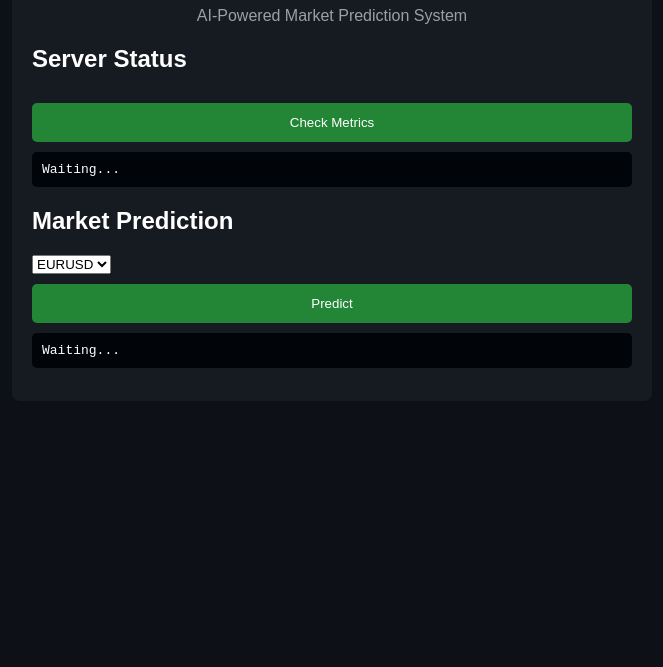
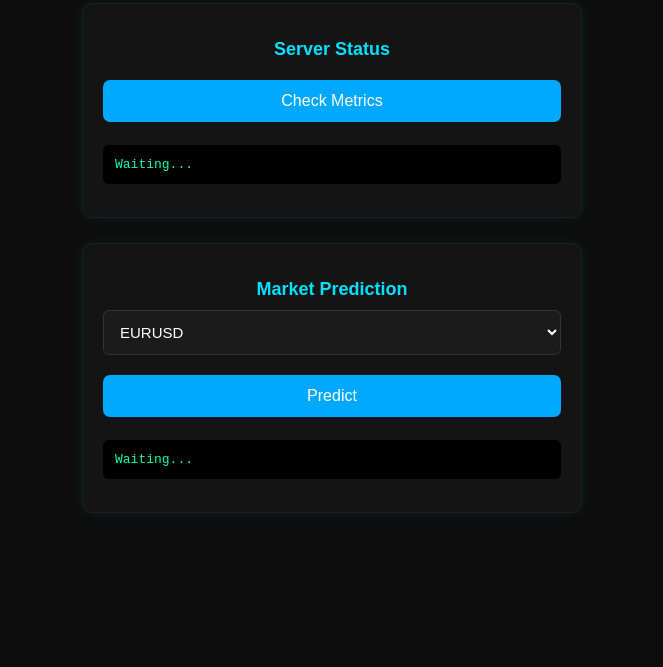
Before and after one commit to daveok16-arch/SilverCoin-ai, a plain HTML site: page index.html in a window 1280 px wide. Shown: the part 133-800 px from the top of the page, without its empty margins (308-971 px from the left). Drawn offline with Linux system fonts and the light colour scheme.

Commit message:
Add files via upload

```diff
--- a/script.js
+++ b/script.js
@@ -1,4 +1,5 @@
-const API_BASE = "https://drunk-votes-military-genetics.trycloudflare.com";
+// Replace this with your new tunnel URL
+const API_BASE = "https://surrounding-permitted-prepare-poor.trycloudflare.com";
 
 async function checkMetrics() {
     const output = document.getElementById("metrics-output");
@@ -9,7 +10,7 @@ async function checkMetrics() {
         const data = await res.json();
         output.innerHTML = JSON.stringify(data, null, 2);
     } catch (e) {
-        output.innerHTML = "Error connecting to backend.";
+        output.innerHTML = "❌ Error: Cannot reach backend.";
     }
 }
 
@@ -23,6 +24,6 @@ async function predict() {
         const data = await res.json();
         output.innerHTML = JSON.stringify(data, null, 2);
     } catch (e) {
-        output.innerHTML = "Error connecting to backend.";
+        output.innerHTML = "❌ Error: Cannot reach backend.";
     }
 }
--- a/style.css
+++ b/style.css
@@ -1,48 +1,80 @@
 body {
-    background: #0d1117;
-    color: white;
+    background: #0d0d0d;
+    color: #e8e8e8;
     font-family: Arial, sans-serif;
     margin: 0;
+    padding: 0;
 }
 
 .container {
-    width: 90%;
-    max-width: 600px;
-    margin: auto;
-    margin-top: 40px;
-    padding: 20px;
-    background: #161b22;
-    border-radius: 8px;
+    width: 95%;
+    max-width: 500px;
+    margin: 50px auto;
+    text-align: center;
 }
 
 h1 {
-    text-align: center;
+    font-size: 26px;
+    margin-bottom: 5px;
+    color: #00c0ff;
 }
 
 .subtitle {
-    text-align: center;
-    color: #9aa0a6;
-    margin-bottom: 20px;
+    font-size: 14px;
+    opacity: 0.6;
+    margin-bottom: 25px;
 }
 
-.section {
-    margin-top: 30px;
+.card {
+    background: #141414;
+    padding: 20px;
+    margin-bottom: 25px;
+    border-radius: 10px;
+    box-shadow: 0px 0px 12px rgba(0, 255, 255, 0.08);
+    border: 1px solid #1f1f1f;
+}
+
+h2 {
+    margin-bottom: 10px;
+    font-size: 18px;
+    color: #00e1ff;
 }
 
 button {
     width: 100%;
     padding: 12px;
-    background: #238636;
     border: none;
+    background: #00a8ff;
     color: white;
-    border-radius: 5px;
-    margin-top: 10px;
+    font-size: 16px;
+    border-radius: 7px;
+    cursor: pointer;
+    margin: 10px 0;
+    transition: 0.2s;
+}
+
+button:hover {
+    background: #0088cc;
+}
+
+select {
+    width: 100%;
+    padding: 12px;
+    background: #1b1b1b;
+    color: white;
+    border: 1px solid #333;
+    border-radius: 6px;
+    margin-bottom: 10px;
+    font-size: 15px;
 }
 
 pre {
-    background: #010409;
-    padding: 10px;
-    border-radius: 5px;
-    margin-top: 10px;
-    white-space: pre-wrap;
+    background: #000;
+    padding: 12px;
+    color: #0affaf;
+    text-align: left;
+    height: auto;
+    border-radius: 6px;
+    font-size: 13px;
+    overflow-x: auto;
 }
```
Also changed, not shown: index.html (line endings or trailing spaces).
